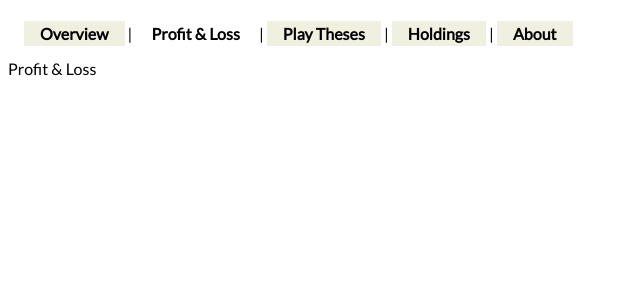
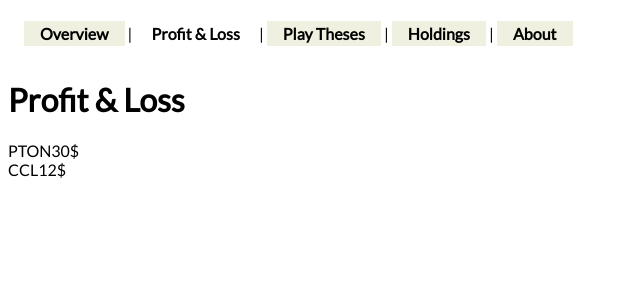
Before and after one commit to rlindner81/hodler, a Vue app in the folder frontend/: page /profit in a window 1280 px wide. Shown: the top 300 px of the page, without its empty margins (0-640 px from the left). Built offline with nearby package versions, Linux system fonts and the light colour scheme.

Commit message:
more basic stuff

```diff
--- a/frontend/src/App.vue
+++ b/frontend/src/App.vue
@@ -32,10 +32,9 @@
     text-decoration: none;
     background-color: hsla(60, 45%, 42%, 0.15);
 
-  }
-
-  a:hover, a.router-link-exact-active {
-    background-color: white;
+    &:hover, &.router-link-exact-active {
+      background-color: white;
+    }
   }
 }
 </style>
--- a/frontend/src/views/About.vue
+++ b/frontend/src/views/About.vue
@@ -1,5 +1,5 @@
 <template>
   <div class="about">
-    <h1>This is an about page</h1>
+    <h1>About</h1>
   </div>
 </template>
--- a/frontend/src/views/Holdings.vue
+++ b/frontend/src/views/Holdings.vue
@@ -1,6 +1,6 @@
 <template>
   <div class="holdings">
-    Holdings
+    <h1>Holdings</h1>
   </div>
 </template>
 
--- a/frontend/src/views/Overview.vue
+++ b/frontend/src/views/Overview.vue
@@ -1,6 +1,6 @@
 <template>
   <div class="overview">
-    Overview
+    <h1>Overview</h1>
   </div>
 </template>
 
--- a/frontend/src/views/Plays.vue
+++ b/frontend/src/views/Plays.vue
@@ -1,6 +1,6 @@
 <template>
   <div class="plays">
-    Plays
+    <h1>Plays</h1>
   </div>
 </template>
 
--- a/frontend/src/views/Profit.vue
+++ b/frontend/src/views/Profit.vue
@@ -1,11 +1,88 @@
 <template>
   <div class="profit">
-    Profit & Loss
+    <h1>Profit & Loss</h1>
+    <div class="list">
+      <div v-for="stock in stocks" :key="stock.ticker">
+        <span class="ticker">{{stock.ticker}}</span><span class="price">{{stock.price}}</span><span class="currency">{{stock.currency}}</span>
+      </div>
+    </div>
   </div>
 </template>
+
+<style lang="scss">
+.list > {
+  display: flex;
+  justify-content: space-between;
+  align-items: center;
+  flex-wrap: wrap;
+
+  //> .game {
+  //  .flexRow();
+  //
+  //  width: 100%;
+  //  flex-wrap: wrap;
+  //  border-bottom: 3px solid @color-background;
+  //
+  //  > .league > span {
+  //    .mp(15px, 5px);
+  //    .size(35px, 35px);
+  //    .background();
+  //
+  //    line-height: 25px;
+  //    border-radius: 50%;
+  //    display: block;
+  //    box-sizing: border-box;
+  //    font-size: 0.7rem;
+  //    text-transform: lowercase;
+  //  }
+  //
+  //  > .players {
+  //    .flexRow();
+  //
+  //    justify-content: space-around;
+  //    flex-grow: 1;
+  //    margin: 0;
+  //    padding: 15px 0;
+  //    width: 100%;
+  //
+  //    > .team {
+  //      .flexCenter();
+  //      width: 40%;
+  //      flex-shrink: 0;
+  //    }
+  //  }
+  //
+  //  > .other {
+  //    .backgroundSecondary();
+  //
+  //    width: 100%;
+  //    padding: 5px 15px;
+  //
+  //    .flexRow();
+  //    > .info {
+  //      padding: 5px;
+  //      font-size: 0.7rem;
+  //
+  //      > i {
+  //        margin-right: 10px;
+  //      }
+  //    }
+  //  }
+  //}
+}
+</style>
 
 <script>
 export default {
   name: "Profit",
+
+  data() {
+    return {
+      stocks: [
+        { ticker: "PTON", price: 30, currency: "$" },
+        { ticker: "CCL", price: 12, currency: "$" }
+      ]
+    };
+  },
 };
 </script>
```
Also changed, not shown: frontend/.eslintrc.js, frontend/src/assets/logo.png (deleted).
